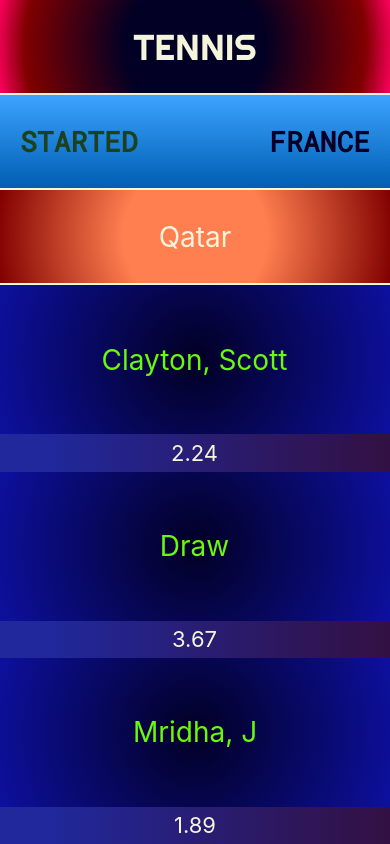
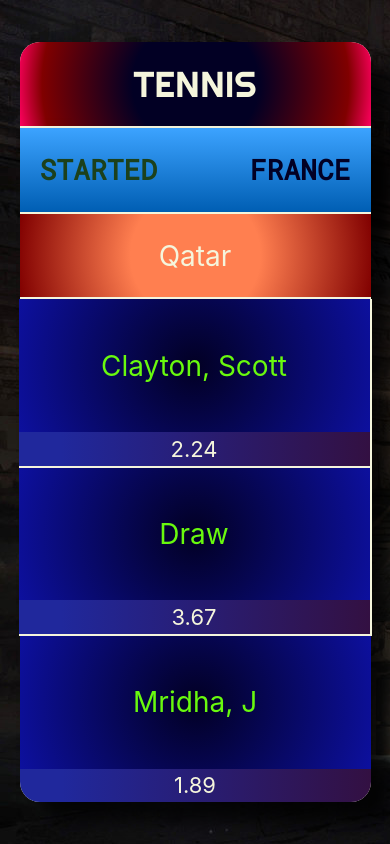
Before and after one commit to wolfzxcv/Sports-Poll, a React (Create React App) app: page / in a window 390 px wide. Built offline with nearby package versions, Linux system fonts and the light colour scheme; a web font is replaced by a local one.

Commit message:
optimize mobile layout (20mins)

```diff
--- a/src/components/Board/Board.jsx
+++ b/src/components/Board/Board.jsx
@@ -86,7 +86,7 @@ const Board = () => {
       </div>
       <div className='teams'>
         <div
-          className='border-right'
+          className='border-right border-bottom'
           onClick={() => chooseOneFunction(display.sport, display.homeName)}
         >
           <div className='team-name'>
@@ -97,13 +97,13 @@ const Board = () => {
           </div>
         </div>
         <div
-          className='border-right'
+          className='border-right border-bottom'
           onClick={() => chooseOneFunction(display.sport, 'Draw')}
         >
           <div className='draw'>
             <span>Draw</span>
           </div>
-          <div className='odds'>
+          <div className='odds two'>
             <span>{displayOdds[1]}</span>
           </div>
         </div>
@@ -126,6 +126,7 @@ const StyledBoard = styled.div`
   justify-content: space-evenly;
   align-items: center;
   box-shadow: 20px 20px 20px 0px rgba(0, 0, 0, 0.8);
+  border-radius: 20px;
 
   div {
     width: 100%;
@@ -138,6 +139,8 @@ const StyledBoard = styled.div`
   .category {
     display: flex;
     border-bottom: 2px solid ${props => props.theme.colors.white};
+    border-top-left-radius: 20px;
+    border-top-right-radius: 20px;
     background: rgb(2, 0, 36);
     background: radial-gradient(
       circle,
@@ -197,9 +200,11 @@ const StyledBoard = styled.div`
     flex-grow: 6;
     flex-shrink: 1;
     flex-basis: 0%;
+    border-bottom-left-radius: 20px;
+    border-bottom-right-radius: 20px;
 
     .border-right {
-      border-right: 1px solid ${props => props.theme.colors.white};
+      border-right: 2px solid ${props => props.theme.colors.white};
     }
 
     div {
@@ -246,17 +251,13 @@ const StyledBoard = styled.div`
     width: 768px;
     height: 400px;
     background-color: ${props => props.theme.colors.white};
-    border-radius: 20px;
+
     .category {
       flex-grow: 2;
       flex-shrink: 1;
       flex-basis: 0%;
-      border-top-left-radius: 20px;
-      border-top-right-radius: 20px;
     }
     .teams {
-      border-bottom-left-radius: 20px;
-      border-bottom-right-radius: 20px;
       .team-name,
       .draw {
         &:hover {
@@ -277,8 +278,8 @@ const StyledBoard = styled.div`
 
   @media only screen and (max-width: 768px) and (orientation: landscape) {
     /* landscape phones */
-    width: 100vw;
-    height: 100vh;
+    width: 90vw;
+    height: 90vh;
     background-color: ${props => props.theme.colors.white};
     .group,
     .odds {
@@ -286,12 +287,18 @@ const StyledBoard = styled.div`
       justify-content: center;
       align-items: center;
     }
+    .one {
+      border-bottom-left-radius: 20px;
+    }
+    .three {
+      border-bottom-right-radius: 20px;
+    }
   }
 
   @media only screen and (max-width: 768px) and (orientation: portrait) {
     /* portrait phones */
-    width: 100vw;
-    height: 100vh;
+    width: 90vw;
+    height: 90vh;
     background-color: ${props => props.theme.colors.white};
 
     .group,
@@ -303,6 +310,14 @@ const StyledBoard = styled.div`
     .teams {
       display: flex;
       flex-direction: column;
+      .border-bottom {
+        border-bottom: 2px solid ${props => props.theme.colors.white};
+      }
+    }
+
+    .three {
+      border-bottom-left-radius: 20px;
+      border-bottom-right-radius: 20px;
     }
   }
 `;
```
Also changed, not shown: 1 other file (tests, documents, lock files or other folders).
